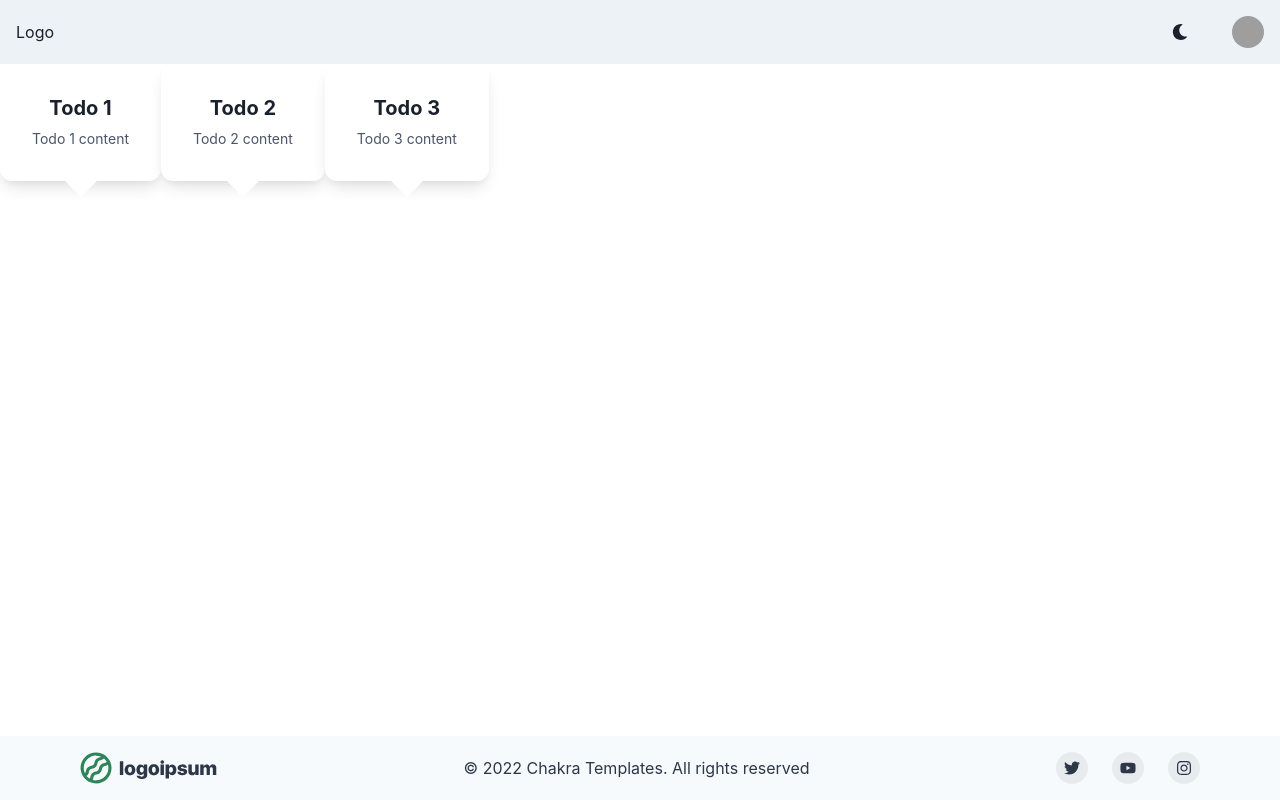
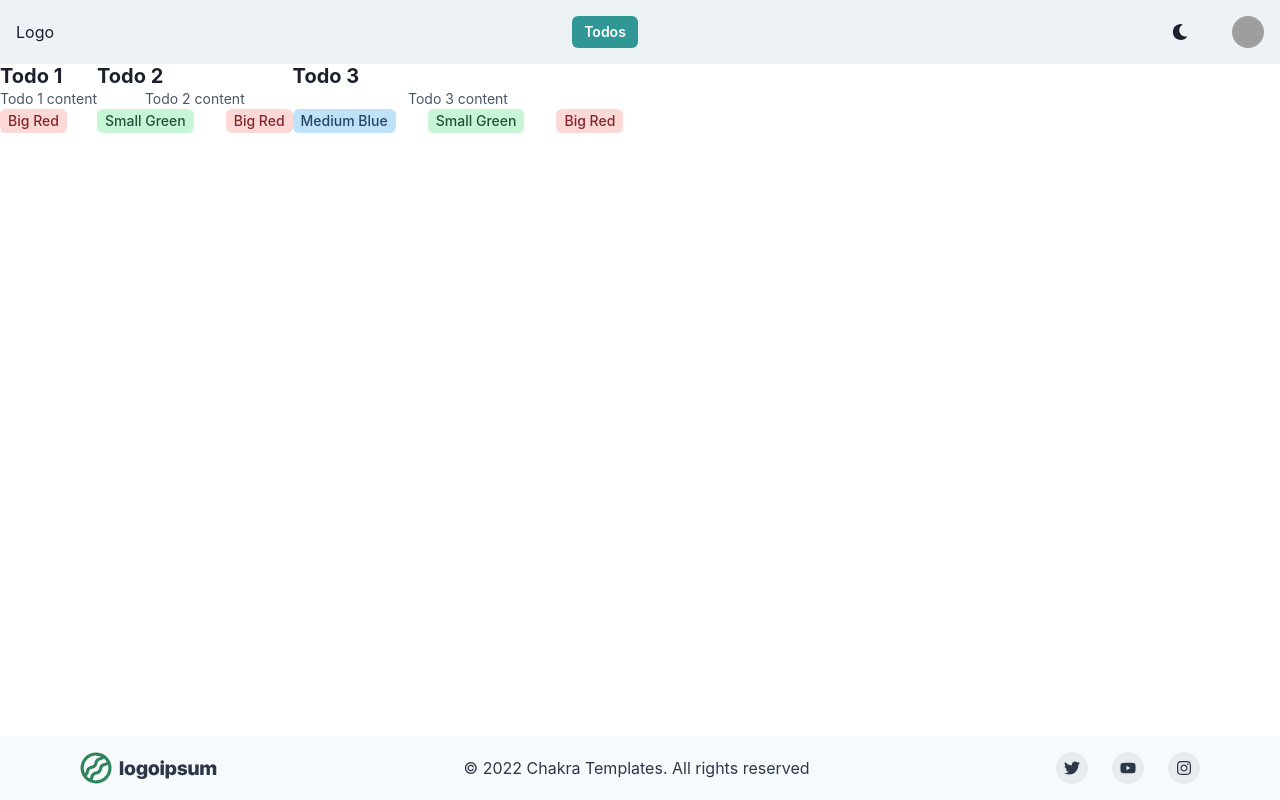
Before and after one commit to pta201/PWA, a React (Vite) app: page /todo in a window 1280 px wide. Built offline with nearby package versions, Linux system fonts and the light colour scheme; grey boxes are pictures that could not be loaded.

Commit message:
feat(todo): updating components

```diff
--- a/package.json
+++ b/package.json
@@ -15,6 +15,7 @@
     "@emotion/react": "^11.11.3",
     "@emotion/styled": "^11.11.0",
     "framer-motion": "^10.18.0",
+    "lodash": "^4.17.21",
     "react": "^18.2.0",
     "react-dom": "^18.2.0",
     "react-icons": "^5.0.1",
--- a/src/components/NavLink/index.tsx
+++ b/src/components/NavLink/index.tsx
@@ -1,22 +1,24 @@
-import { useColorModeValue, Box } from "@chakra-ui/react";
+import { Button } from "@chakra-ui/react";
 import { PropsWithChildren } from "react";
+import { NavLink as ReactRouterNavLink } from "react-router-dom";
 
-export const NavLink = (props: PropsWithChildren) => {
-  const { children } = props;
+export const NavLink = (props: PropsWithChildren & { href: string }) => {
+  const { children, href } = props;
 
   return (
-    <Box
-      as="a"
-      px={2}
-      py={1}
-      rounded={"md"}
-      _hover={{
-        textDecoration: "none",
-        bg: useColorModeValue("gray.200", "gray.700"),
+    <ReactRouterNavLink to={href}>
+      {({ isActive }) => {
+        return (
+          <Button
+            colorScheme="teal"
+            size="sm"
+            variant={isActive ? "solid" : "ghost"}
+            as={"a"}
+          >
+            {children}
+          </Button>
+        );
       }}
-      href={"#"}
-    >
-      {children}
-    </Box>
+    </ReactRouterNavLink>
   );
 };
--- a/src/layout/Header/index.tsx
+++ b/src/layout/Header/index.tsx
@@ -14,13 +14,16 @@ import {
   Box,
 } from "@chakra-ui/react";
 import { FaSun, FaMoon } from "react-icons/fa";
+import { NavLink } from "../../components/NavLink";
 export default function Header() {
   const { colorMode, toggleColorMode } = useColorMode();
   return (
     <Box bg={useColorModeValue("gray.100", "gray.900")} px={4}>
       <Flex h={16} alignItems={"center"} justifyContent={"space-between"}>
         <Box>Logo</Box>
-
+        <Flex>
+          <NavLink href="/todo">Todos</NavLink>
+        </Flex>
         <Flex alignItems={"center"}>
           <Stack direction={"row"} spacing={7}>
             <Button onClick={toggleColorMode}>
--- a/src/pages/todo/components/TodoCard.tsx
+++ b/src/pages/todo/components/TodoCard.tsx
@@ -1,44 +1,21 @@
-import { Stack, useColorModeValue, Heading, Box, Text } from "@chakra-ui/react";
+import {
+  useColorModeValue,
+  Heading,
+  Box,
+  Text,
+  VStack,
+  Tag,
+  Flex,
+  Stack,
+} from "@chakra-ui/react";
+import { Todo, ITodoTag } from "../type";
 import { PropsWithChildren } from "react";
-import { Todo } from "../type";
+import { isEmpty } from "lodash";
 
 export const TodoCard = (props: PropsWithChildren) => {
   const { children } = props;
 
   return <Box>{children}</Box>;
-};
-
-export const TodoContent = (props: PropsWithChildren) => {
-  const { children } = props;
-
-  return (
-    <Stack
-      bg={useColorModeValue("white", "gray.800")}
-      boxShadow={"lg"}
-      p={8}
-      rounded={"xl"}
-      align={"center"}
-      pos={"relative"}
-      _after={{
-        content: `""`,
-        w: 0,
-        h: 0,
-        borderLeft: "solid transparent",
-        borderLeftWidth: 16,
-        borderRight: "solid transparent",
-        borderRightWidth: 16,
-        borderTop: "solid",
-        borderTopWidth: 16,
-        borderTopColor: useColorModeValue("white", "gray.800"),
-        pos: "absolute",
-        bottom: "-16px",
-        left: "50%",
-        transform: "translateX(-50%)",
-      }}
-    >
-      {children}
-    </Stack>
-  );
 };
 
 export const TodoTitle = (props: PropsWithChildren) => {
@@ -64,15 +41,33 @@ export const TodoText = (props: PropsWithChildren) => {
     </Text>
   );
 };
+const TodoContent = ({ children }: PropsWithChildren) => {
+  return <Box>{children}</Box>;
+};
+const TodoTag = ({ color, name }: ITodoTag) => {
+  return <Tag colorScheme={color}>{name}</Tag>;
+};
+const TodoTagList = ({ tags }: { tags: ITodoTag[] }) => {
+  if (isEmpty(tags)) return <></>;
+  return (
+    <Flex gap={8} justify={"start"}>
+      {tags?.map((item) => (
+        <TodoTag color={item.color} name={item.name} key={item.name} />
+      ))}
+    </Flex>
+  );
+};
 export const TodoItem = ({
   content = "11:00 Mo (Jan 30)",
   title = "Call Mom",
+  tags,
 }: Todo) => {
   return (
     <TodoCard>
       <TodoContent>
         <TodoTitle>{title}</TodoTitle>
         <TodoText>{content}</TodoText>
+        <TodoTagList tags={tags} />
       </TodoContent>
     </TodoCard>
   );
--- a/src/pages/todo/components/TodoList.tsx
+++ b/src/pages/todo/components/TodoList.tsx
@@ -2,26 +2,18 @@ import { TodoItem } from "./TodoCard";
 import { Flex } from "@chakra-ui/react";
 import { Todo } from "../type";
 
-export default function TodoList() {
-  const todos = [
-    {
-      title: "Todo 1",
-      content: "Todo 1 content",
-    },
-    {
-      title: "Todo 2",
-      content: "Todo 2 content",
-    },
-    {
-      title: "Todo 3",
-      content: "Todo 3 content",
-    },
-  ];
+export default function TodoList({ todos }: { todos: Todo[] }) {
   return (
     <Flex>
-      {todos.map((todo: Todo, index: number) => {
+      {todos?.map((todo: Todo, index: number) => {
         return (
-          <TodoItem key={index} content={todo.content} title={todo.title} />
+          <TodoItem
+            key={index}
+            content={todo.content}
+            title={todo.title}
+            status={todo.status}
+            tags={todo.tags}
+          />
         );
       })}
     </Flex>
--- /dev/null
+++ b/src/pages/todo/helper/getColor.ts
@@ -0,0 +1,10 @@
+import { TodoStatusValueType, TodoStatus } from "../type";
+
+export const getColorScheme = (type: TodoStatusValueType) => {
+  const colorScheme: Record<TodoStatusValueType, string> = {
+    [TodoStatus.Todo]: "blue",
+    [TodoStatus.Doing]: "orange",
+    [TodoStatus.Done]: "green",
+  };
+  return colorScheme[type] ?? "gray";
+};
--- a/src/pages/todo/index.tsx
+++ b/src/pages/todo/index.tsx
@@ -1,5 +1,5 @@
 import TodoList from "./components/TodoList";
-
+import todos from "./todos.json";
 export default function TodoMain() {
-  return <TodoList />;
+  return <TodoList todos={todos} />;
 }
--- /dev/null
+++ b/src/pages/todo/layout/Sider/index.tsx
@@ -0,0 +1,5 @@
+import React from "react";
+
+export default function Sider() {
+  return <div>Sider</div>;
+}
--- /dev/null
+++ b/src/pages/todo/todos.json
@@ -0,0 +1,47 @@
+[
+  {
+    "title": "Todo 1",
+    "content": "Todo 1 content",
+    "status": "todo",
+    "tags": [
+      {
+        "color": "red",
+        "name": "Big Red"
+      }
+    ]
+  },
+  {
+    "title": "Todo 2",
+    "content": "Todo 2 content",
+    "status": "todo",
+    "tags": [
+      {
+        "color": "green",
+        "name": "Small Green"
+      },
+      {
+        "color": "red",
+        "name": "Big Red"
+      }
+    ]
+  },
+  {
+    "title": "Todo 3",
+    "content": "Todo 3 content",
+    "status": "todo",
+    "tags": [
+      {
+        "color": "blue",
+        "name": "Medium Blue"
+      },
+      {
+        "color": "green",
+        "name": "Small Green"
+      },
+      {
+        "color": "red",
+        "name": "Big Red"
+      }
+    ]
+  }
+]
--- a/vite.config.ts
+++ b/vite.config.ts
@@ -42,10 +42,14 @@ export default defineConfig({
             purpose: "maskable",
           },
         ],
+
         background_color: "#e0cc3b",
         display: "standalone",
-        start_url: "/",
+        start_url: "/todo",
         orientation: "portrait",
+      },
+      devOptions: {
+        enabled: true,
       },
     }),
   ],
```
Also changed, not shown: src/pages/todo/type.ts (+13 -0 lines), 2 other files (tests, documents, lock files or other folders).
